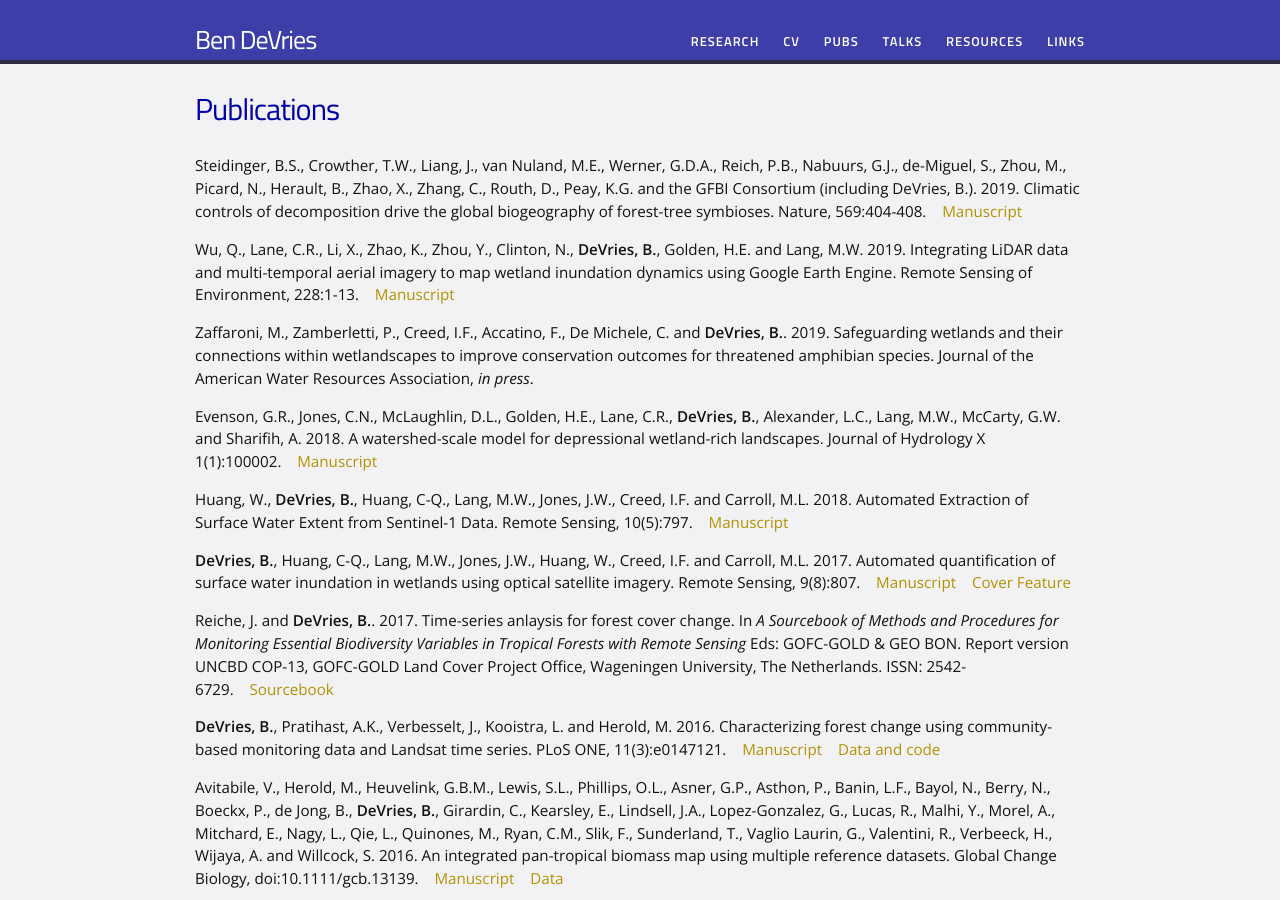
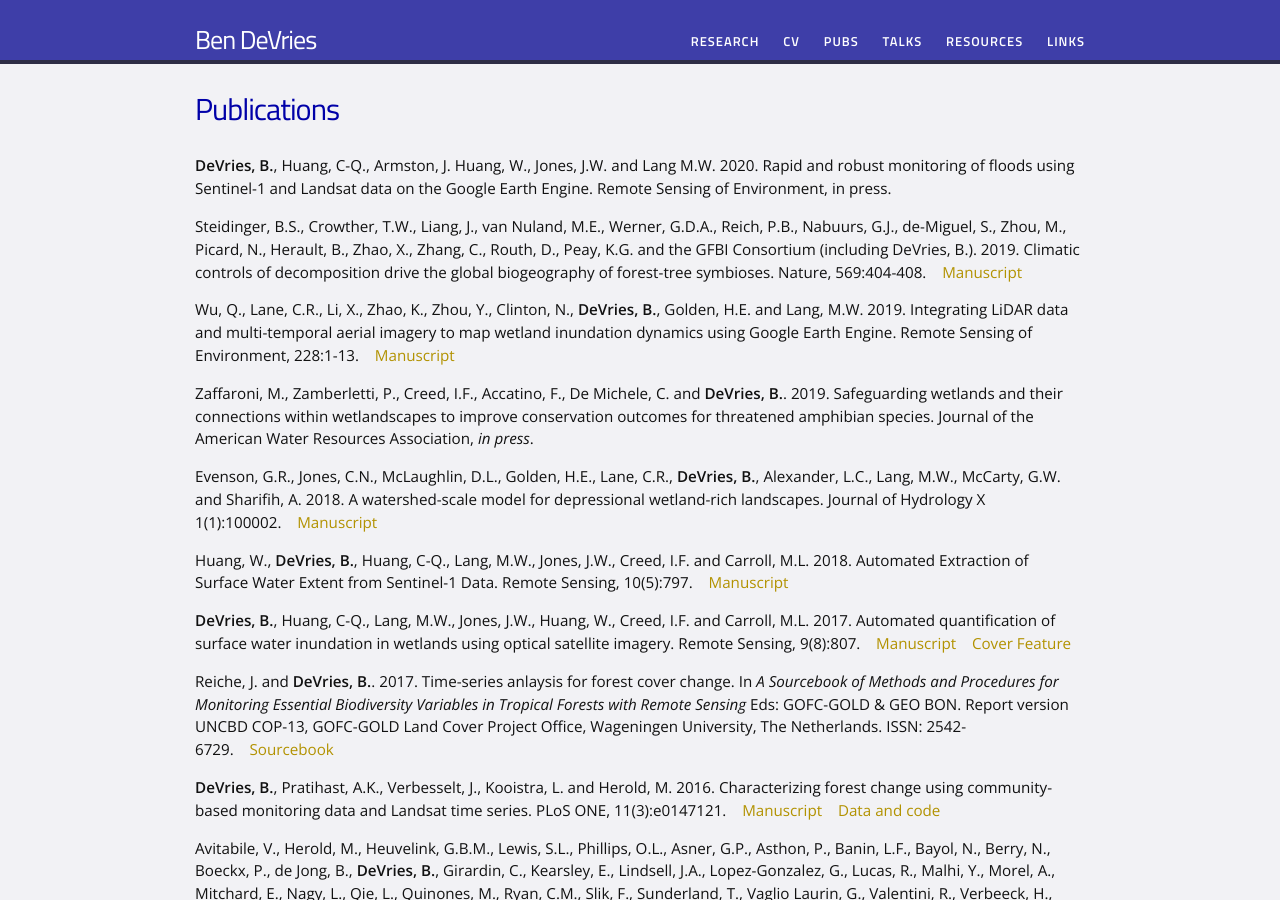
Before and after one commit to bendv/bendv.github.io, a Jekyll site: the page built from publications.md, in a window 1280 px wide and 900 px high. Built offline with Jekyll 4.4.1, drawn with Linux system fonts in a browser that asks for light colours.

Commit message:
update pubs

```diff
--- a/publications.md
+++ b/publications.md
@@ -3,6 +3,8 @@ layout: page
 title: Publications
 permalink: /publications/
 ---
+
+**DeVries, B.**, Huang, C-Q., Armston, J. Huang, W., Jones, J.W. and Lang M.W. 2020. Rapid and robust monitoring of floods using Sentinel-1 and Landsat data on the Google Earth Engine. Remote Sensing of Environment, in press.
 
 Steidinger, B.S., Crowther, T.W., Liang, J., van Nuland, M.E., Werner, G.D.A., Reich, P.B., Nabuurs, G.J., de-Miguel, S., Zhou, M., Picard, N., Herault, B., Zhao, X., Zhang, C., Routh, D., Peay, K.G. and the GFBI Consortium (including DeVries, B.). 2019. Climatic controls of decomposition drive the global biogeography of forest-tree symbioses. Nature, 569:404-408.&nbsp;&nbsp;&nbsp;&nbsp;<a href="https://www.nature.com/articles/s41586-019-1128-0">Manuscript</a>
 
```
